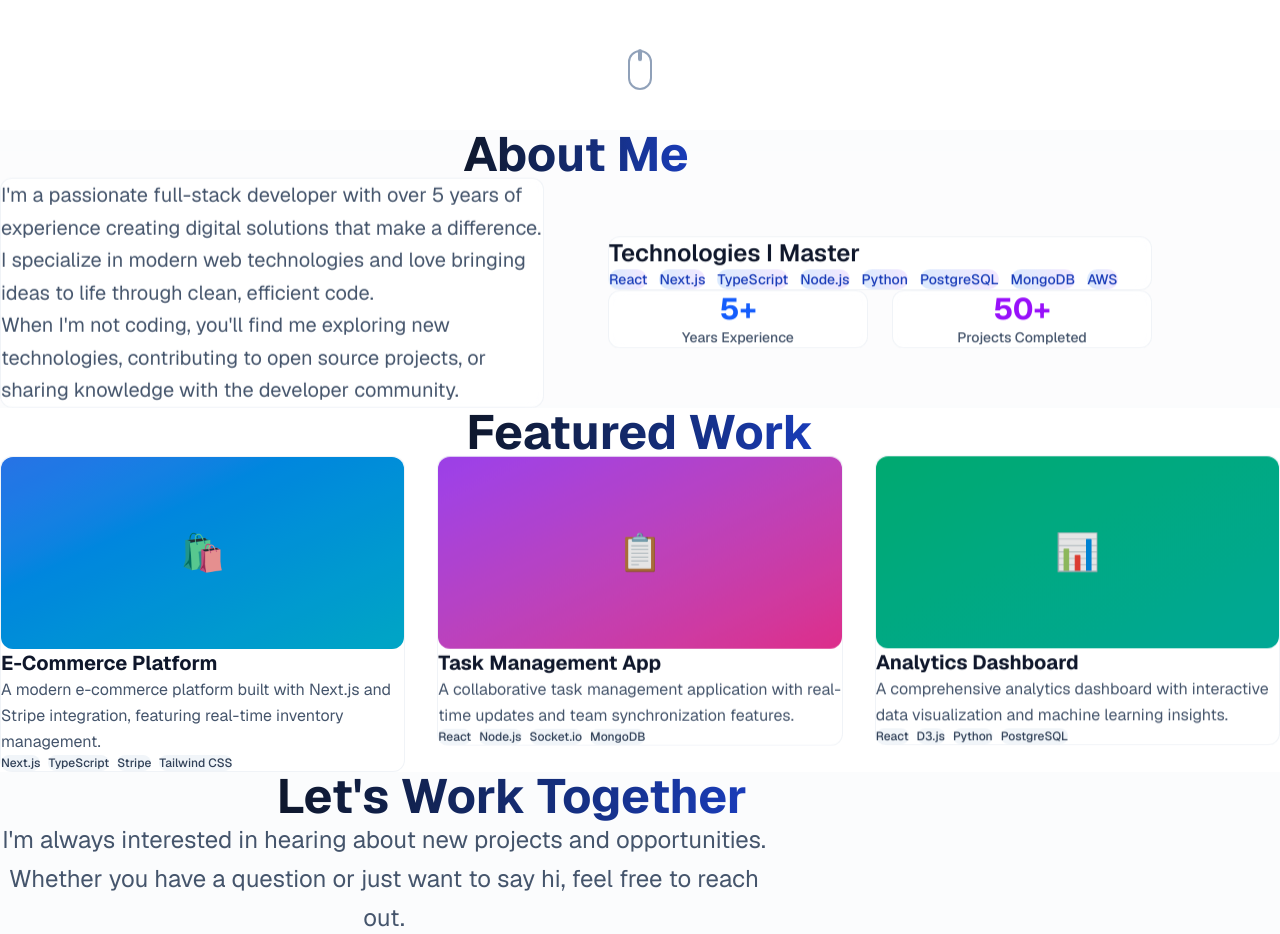
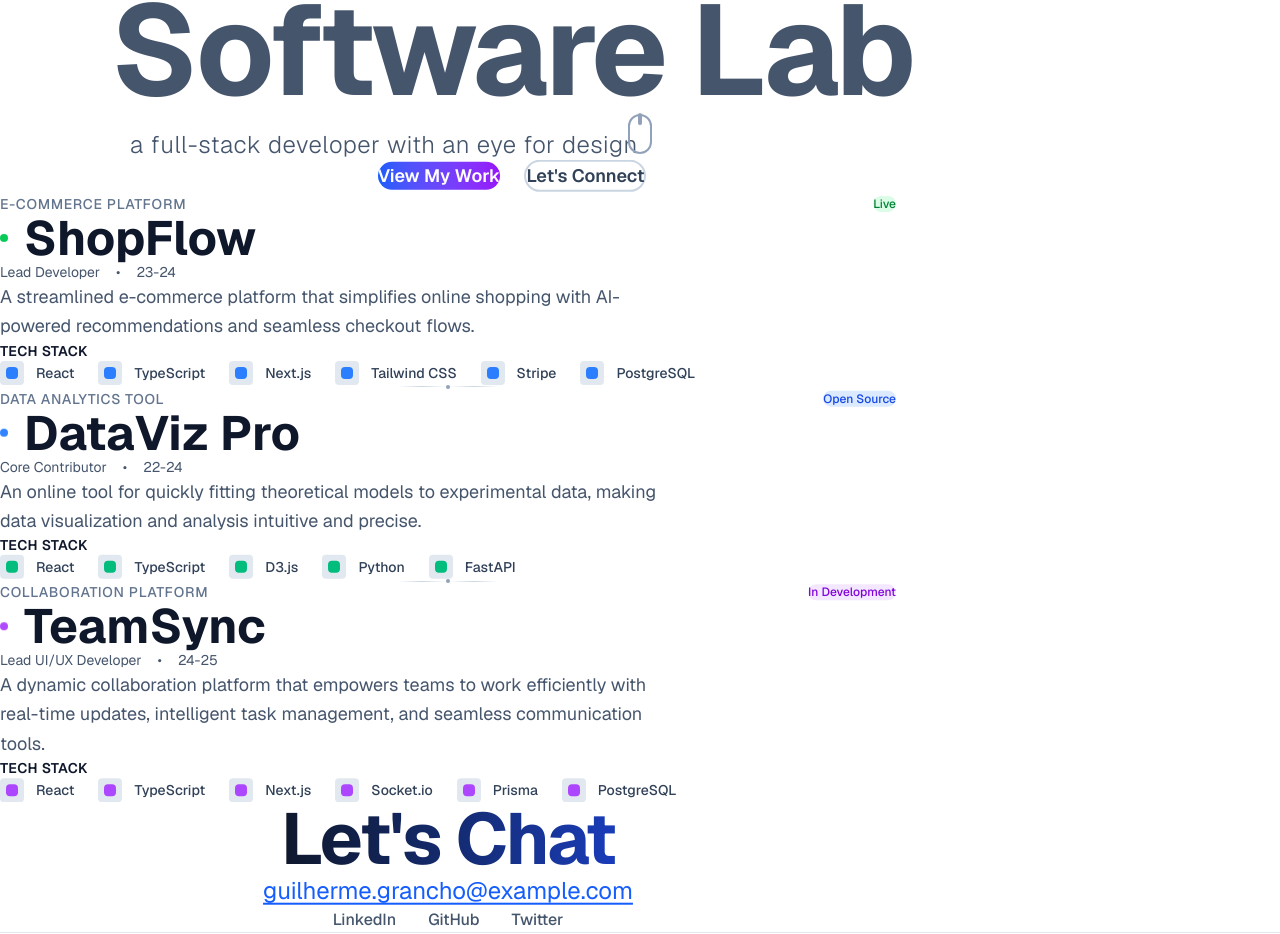
Before and after one commit to ada-ggf25/Guilherme-Grancho-Portfolio, a Next.js app in the folder portfolio/: page / in a window 1280 px wide. Shown: the part 1374-2308 px from the top of the page. Built offline with nearby package versions, Linux system fonts and the light colour scheme.

Commit message:
feat: refine portfolio layout and typography for improved alignment with design standards

```diff
--- a/portfolio/src/app/page.tsx
+++ b/portfolio/src/app/page.tsx
@@ -1,7 +1,7 @@
 'use client';
 
 import CleanNavigation from "@/components/CleanNavigation";
-import { SubtleParticleBackground, FluidOrb, GlowingCard, AnimatedGradientText, FloatingElement } from "@/components/EnhancedEffects";
+import { SubtleParticleBackground, FluidOrb, AnimatedGradientText, FloatingElement } from "@/components/EnhancedEffects";
 
 export default function Home() {
   return (
@@ -34,27 +34,29 @@ export default function Home() {
               </div>
             </FloatingElement>
 
-            {/* Enhanced Title */}
+            {/* Clean Title */}
             <FloatingElement delay={0.2}>
-              <h1 className="text-5xl md:text-7xl lg:text-8xl font-bold mb-6 leading-tight">
+              <h1 className="text-6xl md:text-8xl lg:text-9xl font-bold mb-6 leading-tight tracking-tight">
+                <span className="block">
                   <AnimatedGradientText>
-                  Guilherme Grancho
+                    Welcome to
                   </AnimatedGradientText>
+                </span>
+                <span className="block">
+                  <AnimatedGradientText>
+                    Guilherme Grancho&apos;s
+                  </AnimatedGradientText>
+                </span>
+                <span className="block text-slate-600 dark:text-slate-400">
+                  Software Lab
+                </span>
               </h1>
             </FloatingElement>
 
             {/* Enhanced Subtitle */}
             <FloatingElement delay={0.4}>
-              <h2 className="text-2xl md:text-3xl font-light text-slate-600 dark:text-slate-400 mb-8 tracking-wide">
-                Full-Stack Developer & Digital Architect
-              </h2>
-            </FloatingElement>
-
-            {/* Enhanced Description */}
-            <FloatingElement delay={0.6}>
-              <p className="text-xl md:text-2xl text-slate-600 dark:text-slate-400 max-w-4xl mx-auto mb-12 leading-relaxed font-light">
-                I craft exceptional digital experiences through innovative code and cutting-edge technology,
-                transforming complex ideas into elegant, functional solutions.
+              <p className="text-xl md:text-2xl font-light text-slate-600 dark:text-slate-400 mb-12 tracking-wide max-w-3xl mx-auto">
+                a full-stack developer with an eye for design
               </p>
             </FloatingElement>
 
@@ -69,7 +71,7 @@ export default function Home() {
                   }}
                   className="group relative px-10 py-4 bg-gradient-to-r from-blue-600 to-purple-600 text-white rounded-2xl font-semibold text-lg hover-lift overflow-hidden"
                 >
-                  <span className="relative z-10">Explore My Work</span>
+                  <span className="relative z-10">View My Work</span>
                   <div className="absolute inset-0 bg-gradient-to-r from-blue-700 to-purple-700 opacity-0 group-hover:opacity-100 transition-opacity duration-300"></div>
                 </button>
 
@@ -96,170 +98,218 @@ export default function Home() {
         </div>
       </section>
 
-      {/* About Section */}
-      <section id="about" className="py-24 bg-slate-50/50 dark:bg-slate-800/30 relative">
+      {/* Work Section */}
+      <section id="work" className="py-32 relative">
         <div className="container mx-auto px-6">
-          <div className="max-w-6xl mx-auto">
+          <div className="max-w-4xl mx-auto">
+
+            {/* Project 1 - E-Commerce Platform */}
             <FloatingElement delay={0}>
-              <h2 className="text-4xl md:text-5xl font-bold mb-16 text-center">
-                <AnimatedGradientText>About Me</AnimatedGradientText>
-              </h2>
-            </FloatingElement>
+              <div className="mb-32">
+                <div className="flex items-center justify-between mb-8">
+                  <span className="text-sm font-medium text-slate-500 dark:text-slate-400 uppercase tracking-wider">
+                    E-COMMERCE PLATFORM
+                  </span>
+                  <span className="px-3 py-1 bg-green-100 dark:bg-green-900/30 text-green-700 dark:text-green-400 rounded-full text-xs font-medium">
+                    Live
+                  </span>
+                </div>
 
-            <div className="grid lg:grid-cols-2 gap-16 items-center">
-              <FloatingElement delay={0.2}>
-                <GlowingCard className="p-8 hover-lift">
                 <div className="space-y-6">
-                    <p className="text-lg md:text-xl text-slate-600 dark:text-slate-400 leading-relaxed">
-                      I&apos;m a passionate full-stack developer with over 5 years of experience
-                      creating digital solutions that make a difference. I specialize in modern
-                      web technologies and love bringing ideas to life through clean, efficient code.
+                  <div className="flex items-center gap-4">
+                    <div className="w-2 h-2 bg-green-500 rounded-full animate-pulse"></div>
+                    <h3 className="text-4xl md:text-5xl font-bold text-slate-900 dark:text-white">
+                      ShopFlow
+                    </h3>
+                  </div>
+
+                  <div className="flex items-center gap-4 text-sm text-slate-600 dark:text-slate-400">
+                    <span>Lead Developer</span>
+                    <span>•</span>
+                    <span>23-24</span>
+                  </div>
+
+                  <p className="text-lg text-slate-600 dark:text-slate-400 leading-relaxed max-w-2xl">
+                    A streamlined e-commerce platform that simplifies online shopping with
+                    AI-powered recommendations and seamless checkout flows.
                   </p>
 
-                    <p className="text-lg md:text-xl text-slate-600 dark:text-slate-400 leading-relaxed">
-                      When I&apos;m not coding, you&apos;ll find me exploring new technologies,
-                      contributing to open source projects, or sharing knowledge with the developer community.
-                    </p>
+                  <div className="pt-6">
+                    <h4 className="text-sm font-semibold text-slate-900 dark:text-white mb-4 uppercase tracking-wide">Tech Stack</h4>
+                    <div className="flex flex-wrap gap-6">
+                      {[
+                        { name: 'React' },
+                        { name: 'TypeScript' },
+                        { name: 'Next.js' },
+                        { name: 'Tailwind CSS' },
+                        { name: 'Stripe' },
+                        { name: 'PostgreSQL' }
+                      ].map((tech) => (
+                        <div key={tech.name} className="flex items-center gap-3">
+                          <div className="w-6 h-6 bg-slate-200 dark:bg-slate-700 rounded flex items-center justify-center">
+                            <div className="w-3 h-3 bg-blue-500 rounded-sm"></div>
                           </div>
-                </GlowingCard>
-              </FloatingElement>
-
-              <FloatingElement delay={0.4}>
-                <div className="space-y-8">
-                  <GlowingCard className="p-6 hover-lift">
-                    <h3 className="text-2xl font-semibold mb-4 text-slate-900 dark:text-white">
-                      Technologies I Master
-                    </h3>
-                    <div className="flex flex-wrap gap-3">
-                      {['React', 'Next.js', 'TypeScript', 'Node.js', 'Python', 'PostgreSQL', 'MongoDB', 'AWS'].map((tech) => (
-                        <span
-                          key={tech}
-                          className="px-4 py-2 bg-gradient-to-r from-blue-100 to-purple-100 dark:from-blue-900/30 dark:to-purple-900/30 text-blue-800 dark:text-blue-200 rounded-full text-sm font-medium hover-lift cursor-default"
-                        >
-                          {tech}
-                        </span>
+                          <span className="text-sm font-medium text-slate-700 dark:text-slate-300">{tech.name}</span>
+                        </div>
                       ))}
                     </div>
-                  </GlowingCard>
-
-                  <div className="grid grid-cols-2 gap-6">
-                    <GlowingCard className="p-6 text-center hover-lift">
-                      <div className="text-3xl font-bold text-blue-600 dark:text-blue-400 mb-2">5+</div>
-                      <div className="text-sm text-slate-600 dark:text-slate-400 font-medium">Years Experience</div>
-                    </GlowingCard>
-                    <GlowingCard className="p-6 text-center hover-lift">
-                      <div className="text-3xl font-bold text-purple-600 dark:text-purple-400 mb-2">50+</div>
-                      <div className="text-sm text-slate-600 dark:text-slate-400 font-medium">Projects Completed</div>
-                    </GlowingCard>
+                  </div>
                 </div>
               </div>
             </FloatingElement>
+
+            {/* Separator */}
+            <div className="flex items-center justify-center mb-32">
+              <div className="w-12 h-px bg-gradient-to-r from-transparent via-slate-300 dark:via-slate-600 to-transparent"></div>
+              <div className="mx-4 w-1 h-1 bg-slate-400 dark:bg-slate-500 rounded-full"></div>
+              <div className="w-12 h-px bg-gradient-to-r from-transparent via-slate-300 dark:via-slate-600 to-transparent"></div>
+            </div>
+
+            {/* Project 2 - Analytics Dashboard */}
+            <FloatingElement delay={0.2}>
+              <div className="mb-32">
+                <div className="flex items-center justify-between mb-8">
+                  <span className="text-sm font-medium text-slate-500 dark:text-slate-400 uppercase tracking-wider">
+                    DATA ANALYTICS TOOL
+                  </span>
+                  <span className="px-3 py-1 bg-blue-100 dark:bg-blue-900/30 text-blue-700 dark:text-blue-400 rounded-full text-xs font-medium">
+                    Open Source
+                  </span>
+                </div>
+
+                <div className="space-y-6">
+                  <div className="flex items-center gap-4">
+                    <div className="w-2 h-2 bg-blue-500 rounded-full animate-pulse"></div>
+                    <h3 className="text-4xl md:text-5xl font-bold text-slate-900 dark:text-white">
+                      DataViz Pro
+                    </h3>
+                  </div>
+
+                  <div className="flex items-center gap-4 text-sm text-slate-600 dark:text-slate-400">
+                    <span>Core Contributor</span>
+                    <span>•</span>
+                    <span>22-24</span>
+                  </div>
+
+                  <p className="text-lg text-slate-600 dark:text-slate-400 leading-relaxed max-w-2xl">
+                    An online tool for quickly fitting theoretical models to experimental data,
+                    making data visualization and analysis intuitive and precise.
+                  </p>
+
+                  <div className="pt-6">
+                    <h4 className="text-sm font-semibold text-slate-900 dark:text-white mb-4 uppercase tracking-wide">Tech Stack</h4>
+                    <div className="flex flex-wrap gap-6">
+                      {[
+                        { name: 'React' },
+                        { name: 'TypeScript' },
+                        { name: 'D3.js' },
+                        { name: 'Python' },
+                        { name: 'FastAPI' }
+                      ].map((tech) => (
+                        <div key={tech.name} className="flex items-center gap-3">
+                          <div className="w-6 h-6 bg-slate-200 dark:bg-slate-700 rounded flex items-center justify-center">
+                            <div className="w-3 h-3 bg-emerald-500 rounded-sm"></div>
+                          </div>
+                          <span className="text-sm font-medium text-slate-700 dark:text-slate-300">{tech.name}</span>
+                        </div>
+                      ))}
                     </div>
                   </div>
                 </div>
-      </section>
-
-      {/* Work Section */}
-      <section id="work" className="py-24 relative">
-        <div className="container mx-auto px-6">
-          <div className="max-w-7xl mx-auto">
-            <FloatingElement delay={0}>
-              <h2 className="text-4xl md:text-5xl font-bold mb-16 text-center">
-                <AnimatedGradientText>Featured Work</AnimatedGradientText>
-              </h2>
+              </div>
             </FloatingElement>
 
-            <div className="grid md:grid-cols-2 lg:grid-cols-3 gap-8">
-              {[
-                {
-                  title: "E-Commerce Platform",
-                  description: "A modern e-commerce platform built with Next.js and Stripe integration, featuring real-time inventory management.",
-                  tech: ["Next.js", "TypeScript", "Stripe", "Tailwind CSS"],
-                  gradient: "from-blue-500 to-cyan-500"
-                },
-                {
-                  title: "Task Management App",
-                  description: "A collaborative task management application with real-time updates and team synchronization features.",
-                  tech: ["React", "Node.js", "Socket.io", "MongoDB"],
-                  gradient: "from-purple-500 to-pink-500"
-                },
-                {
-                  title: "Analytics Dashboard",
-                  description: "A comprehensive analytics dashboard with interactive data visualization and machine learning insights.",
-                  tech: ["React", "D3.js", "Python", "PostgreSQL"],
-                  gradient: "from-emerald-500 to-teal-500"
-                }
-              ].map((project, index) => (
-                <FloatingElement key={index} delay={index * 0.2}>
-                  <GlowingCard className="h-full hover-lift group cursor-pointer">
-                    <div className="p-8">
-                      {/* Project Icon/Visual */}
-                      <div className={`w-full h-48 bg-gradient-to-br ${project.gradient} rounded-xl mb-6 flex items-center justify-center relative overflow-hidden`}>
-                        <div className="absolute inset-0 bg-black/10 group-hover:bg-black/5 transition-colors duration-300"></div>
-                        <div className="text-4xl text-white">
-                          {index === 0 ? '🛍️' : index === 1 ? '📋' : '📊'}
-                        </div>
+            {/* Separator */}
+            <div className="flex items-center justify-center mb-32">
+              <div className="w-12 h-px bg-gradient-to-r from-transparent via-slate-300 dark:via-slate-600 to-transparent"></div>
+              <div className="mx-4 w-1 h-1 bg-slate-400 dark:bg-slate-500 rounded-full"></div>
+              <div className="w-12 h-px bg-gradient-to-r from-transparent via-slate-300 dark:via-slate-600 to-transparent"></div>
             </div>
 
-                      <h3 className="text-xl font-bold mb-3 text-slate-900 dark:text-white group-hover:text-blue-600 dark:group-hover:text-blue-400 transition-colors duration-300">
-                        {project.title}
+            {/* Project 3 - Task Management */}
+            <FloatingElement delay={0.4}>
+              <div className="mb-32">
+                <div className="flex items-center justify-between mb-8">
+                  <span className="text-sm font-medium text-slate-500 dark:text-slate-400 uppercase tracking-wider">
+                    COLLABORATION PLATFORM
+                  </span>
+                  <span className="px-3 py-1 bg-purple-100 dark:bg-purple-900/30 text-purple-700 dark:text-purple-400 rounded-full text-xs font-medium">
+                    In Development
+                  </span>
+                </div>
+
+                <div className="space-y-6">
+                  <div className="flex items-center gap-4">
+                    <div className="w-2 h-2 bg-purple-500 rounded-full animate-pulse"></div>
+                    <h3 className="text-4xl md:text-5xl font-bold text-slate-900 dark:text-white">
+                      TeamSync
                     </h3>
+                  </div>
 
-                      <p className="text-slate-600 dark:text-slate-400 mb-6 leading-relaxed">
-                        {project.description}
+                  <div className="flex items-center gap-4 text-sm text-slate-600 dark:text-slate-400">
+                    <span>Lead UI/UX Developer</span>
+                    <span>•</span>
+                    <span>24-25</span>
+                  </div>
+
+                  <p className="text-lg text-slate-600 dark:text-slate-400 leading-relaxed max-w-2xl">
+                    A dynamic collaboration platform that empowers teams to work efficiently with
+                    real-time updates, intelligent task management, and seamless communication tools.
                   </p>
 
-                      <div className="flex flex-wrap gap-2">
-                        {project.tech.map((tech) => (
-                          <span
-                            key={tech}
-                            className="px-3 py-1 bg-slate-100 dark:bg-slate-700 text-slate-700 dark:text-slate-300 rounded-lg text-xs font-medium"
-                          >
-                            {tech}
-                          </span>
+                  <div className="pt-6">
+                    <h4 className="text-sm font-semibold text-slate-900 dark:text-white mb-4 uppercase tracking-wide">Tech Stack</h4>
+                    <div className="flex flex-wrap gap-6">
+                      {[
+                        { name: 'React' },
+                        { name: 'TypeScript' },
+                        { name: 'Next.js' },
+                        { name: 'Socket.io' },
+                        { name: 'Prisma' },
+                        { name: 'PostgreSQL' }
+                      ].map((tech) => (
+                        <div key={tech.name} className="flex items-center gap-3">
+                          <div className="w-6 h-6 bg-slate-200 dark:bg-slate-700 rounded flex items-center justify-center">
+                            <div className="w-3 h-3 bg-purple-500 rounded-sm"></div>
+                          </div>
+                          <span className="text-sm font-medium text-slate-700 dark:text-slate-300">{tech.name}</span>
+                        </div>
                       ))}
                     </div>
                   </div>
-                  </GlowingCard>
+                </div>
+              </div>
             </FloatingElement>
-              ))}
-            </div>
+
           </div>
         </div>
       </section>
 
       {/* Contact Section */}
-      <section id="contact" className="py-24 bg-slate-50/50 dark:bg-slate-800/30 relative">
+      <section id="contact" className="py-32 relative">
         <div className="container mx-auto px-6">
-          <div className="max-w-5xl mx-auto text-center">
+          <div className="max-w-4xl mx-auto text-center">
             <FloatingElement delay={0}>
-              <h2 className="text-4xl md:text-5xl font-bold mb-8">
-                <AnimatedGradientText>Let&apos;s Work Together</AnimatedGradientText>
+              <h2 className="text-5xl md:text-6xl lg:text-7xl font-bold mb-8 tracking-tight">
+                <AnimatedGradientText>Let&apos;s Chat</AnimatedGradientText>
               </h2>
             </FloatingElement>
 
             <FloatingElement delay={0.2}>
-              <p className="text-xl md:text-2xl text-slate-600 dark:text-slate-400 mb-16 leading-relaxed max-w-3xl mx-auto">
-                I&apos;m always interested in hearing about new projects and opportunities.
-                Whether you have a question or just want to say hi, feel free to reach out.
-              </p>
-            </FloatingElement>
-
-            <FloatingElement delay={0.4}>
-              <div className="flex flex-col sm:flex-row gap-6 justify-center items-center">
+              <div className="flex flex-col items-center space-y-6">
                 <a
-                  href="mailto:your.email@example.com"
-                  className="group relative px-10 py-4 bg-gradient-to-r from-blue-600 to-purple-600 text-white rounded-2xl font-semibold text-lg hover-lift overflow-hidden"
+                  href="mailto:guilherme.grancho@example.com"
+                  className="text-xl md:text-2xl text-blue-600 dark:text-blue-400 hover:text-blue-700 dark:hover:text-blue-300 transition-colors duration-200 underline underline-offset-4 decoration-2"
                 >
-                  <span className="relative z-10">Send Email</span>
-                  <div className="absolute inset-0 bg-gradient-to-r from-blue-700 to-purple-700 opacity-0 group-hover:opacity-100 transition-opacity duration-300"></div>
+                  guilherme.grancho@example.com
                 </a>
 
+                <div className="flex gap-8 mt-8">
                   <a
                     href="https://linkedin.com/in/yourprofile"
                     target="_blank"
                     rel="noopener noreferrer"
-                  className="px-10 py-4 border-2 border-slate-300 dark:border-slate-600 text-slate-700 dark:text-slate-300 rounded-2xl font-semibold text-lg hover-lift hover:border-blue-500 dark:hover:border-blue-400 hover:text-blue-600 dark:hover:text-blue-400 transition-all duration-300"
+                    className="text-slate-600 dark:text-slate-400 hover:text-slate-900 dark:hover:text-white transition-colors duration-200 font-medium"
                   >
                     LinkedIn
                   </a>
@@ -268,10 +318,20 @@ export default function Home() {
                     href="https://github.com/yourusername"
                     target="_blank"
                     rel="noopener noreferrer"
-                  className="px-10 py-4 border-2 border-slate-300 dark:border-slate-600 text-slate-700 dark:text-slate-300 rounded-2xl font-semibold text-lg hover-lift hover:border-blue-500 dark:hover:border-blue-400 hover:text-blue-600 dark:hover:text-blue-400 transition-all duration-300"
+                    className="text-slate-600 dark:text-slate-400 hover:text-slate-900 dark:hover:text-white transition-colors duration-200 font-medium"
                   >
                     GitHub
                   </a>
+
+                  <a
+                    href="https://twitter.com/yourusername"
+                    target="_blank"
+                    rel="noopener noreferrer"
+                    className="text-slate-600 dark:text-slate-400 hover:text-slate-900 dark:hover:text-white transition-colors duration-200 font-medium"
+                  >
+                    Twitter
+                  </a>
+                </div>
               </div>
             </FloatingElement>
           </div>
--- a/portfolio/src/components/CleanNavigation.tsx
+++ b/portfolio/src/components/CleanNavigation.tsx
@@ -28,8 +28,6 @@ export default function CleanNavigation() {
   }, []);
 
   const navItems = [
-    { href: '#home', label: 'Home' },
-    { href: '#about', label: 'About' },
     { href: '#work', label: 'Work' },
     { href: '#contact', label: 'Contact' },
   ];
```
Also changed, not shown: 1 other file (tests, documents, lock files or other folders). Lines whose indentation alone changed are shown as unchanged.
